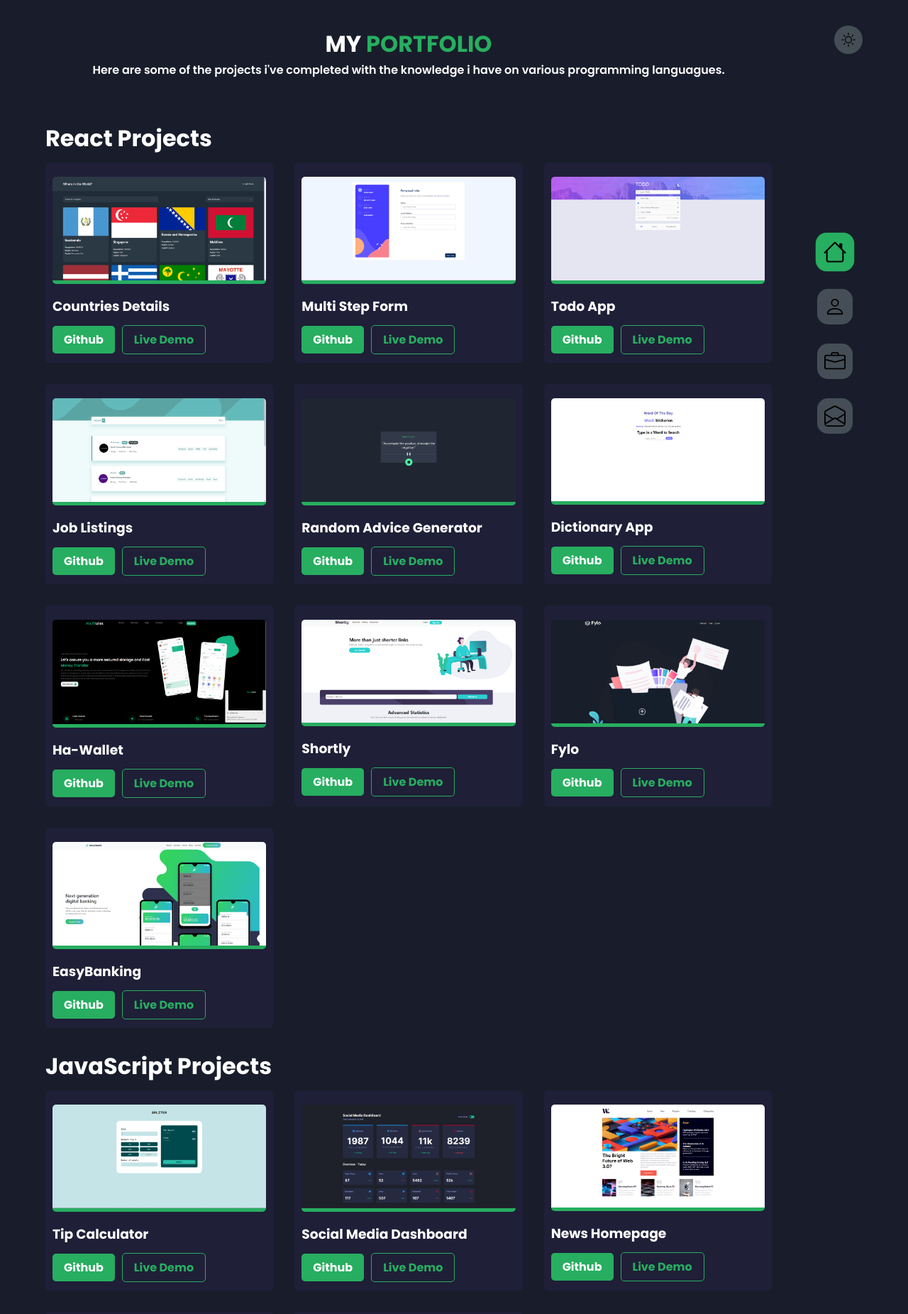
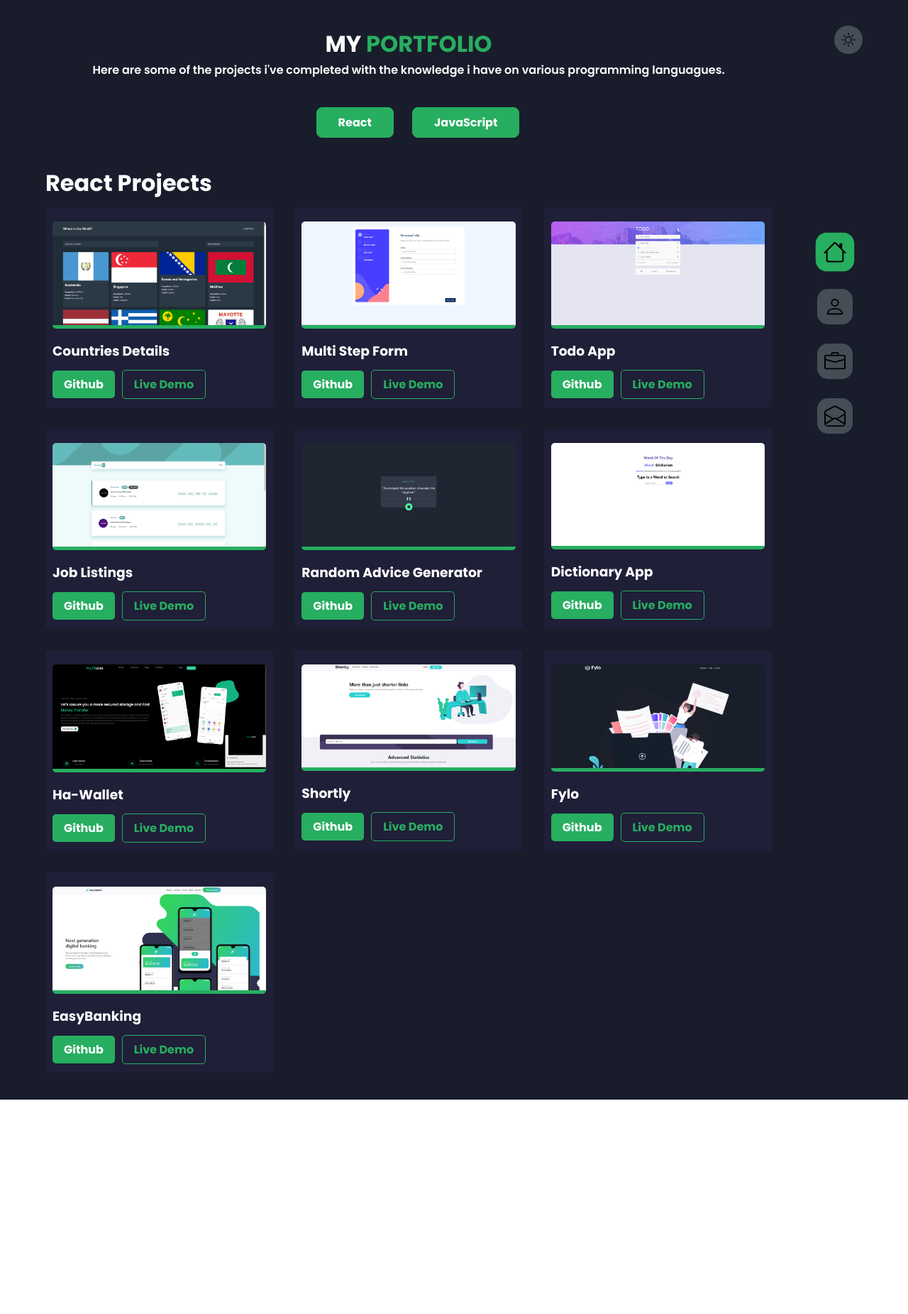
Before and after one commit to ObodoakorDavid/PortfolioMain, a React (Create React App) app: page /portfolio in a window 1280 px wide. Shown: the top 1851 px of the page at 71% size. After the commit the page ends 1549 px from the top, so only its background shows below. Built offline with nearby package versions, Linux system fonts and the light colour scheme.

Commit message:
v3 in progress

```diff
--- a/src/App.js
+++ b/src/App.js
@@ -1,7 +1,7 @@
 /** @format */
 import "./App.css";
 import Main from "./components/Main/Main";
-import { BrowserRouter, Routes, Route } from "react-router-dom";
+import { BrowserRouter as Router, Routes, Route } from "react-router-dom";
 import Navbarr from "./components/Navbar/Navbarr";
 import About from "./components/About/About";
 import Portfolio from "./components/Portfolio/Portfolio";
@@ -11,7 +11,7 @@ import ErrorPage from "./components/ErrorPage/ErrorPage";
 function App() {
   return (
     <div className="App">
-      <BrowserRouter>
+      <Router>
         <Navbarr />
         <Routes>
           <Route path="/" element={<Main />} />
@@ -20,7 +20,7 @@ function App() {
           <Route path="/contactme" element={<Contact />} />
           <Route path="*" element={<ErrorPage />} />
         </Routes>
-      </BrowserRouter>
+      </Router>
     </div>
   );
 }
--- a/src/components/Portfolio/Portfolio.css
+++ b/src/components/Portfolio/Portfolio.css
@@ -85,6 +85,29 @@
   padding-top: 10px;
 }
 
+.options {
+  display: flex;
+  gap: 10%;
+  width: max-content;
+  margin: 10px auto;
+}
+
+.options p {
+  background-color: var(--secondary-color);
+  padding: 8px 30px;
+  border-radius: 8px;
+  font-weight: bold;
+  border:  1px solid var(--secondary-color);
+  cursor: pointer;
+  transition: 0.4s ease-in-out;
+}
+
+.options p:hover {
+  color: var(--secondary-color);
+  background-color: var(--primary-color);
+  border:  1px solid var(--secondary-color);
+}
+
 @media (min-width: 768px) {
   .eachproject {
     text-align: left;
--- a/src/components/Portfolio/Portfolio.jsx
+++ b/src/components/Portfolio/Portfolio.jsx
@@ -1,134 +1,13 @@
 /** @format */
 
-import React from "react";
+import React, { useState } from "react";
 import "./Portfolio.css";
-import { images } from "../../assets/images";
+import Project from "../../utils/Project";
+import { data } from "../../data/data";
 
 const Portfolio = () => {
-  const ReactData = [
-    {
-      id: 1,
-      name: "Countries Details",
-      Github: "https://github.com/ObodoakorDavid/FM-rest-countries-api",
-      LiveDemo: "https://rest-countries-api-main.netlify.app/",
-      img: images.FMRestCountriesApi,
-    },
-    {
-      id: 2,
-      name: "Multi Step Form",
-      Github: "https://github.com/ObodoakorDavid/FM-Multi-Step-Form",
-      LiveDemo: "https://fm-multi-step-form-main-0.netlify.app/",
-      img: images.MultiStepForm,
-    },
-
-    {
-      id: 3,
-      name: "Todo App",
-      Github: "https://github.com/ObodoakorDavid/FM-Todo-App",
-      LiveDemo: "https://fm-todo-app-main.netlify.app/",
-      img: images.FMTodoApp,
-    },
-    {
-      id: 4,
-      name: "Job Listings",
-      Github: "https://github.com/ObodoakorDavid/FM-static-job-listings",
-      LiveDemo: "https://fm-job-listings-0.netlify.app/",
-      img: images.jobListings,
-    },
-    {
-      id: 5,
-      name: "Random Advice Generator",
-      Github: "https://github.com/ObodoakorDavid/FM-Advice-Generator",
-      LiveDemo: "https://fm-random-advice-generator-main.netlify.app/",
-      img: images.FMAdviceGenerator,
-    },
-    {
-      id: 6,
-      name: "Dictionary App",
-      Github: "https://github.com/ObodoakorDavid/Working-Dictionary",
-      LiveDemo: "https://dictionary-website.netlify.app/",
-      img: images.DictionaryApp,
-    },
-    {
-      id: 7,
-      name: "Ha-Wallet",
-      Github: "https://github.com/ObodoakorDavid/BookmarkWebpage",
-      LiveDemo: "https://ha-wallet.netlify.app/",
-      img: images.haWallet,
-    },
-
-    {
-      id: 8,
-      name: "Shortly",
-      Github: "https://github.com/ObodoakorDavid/Shortly",
-      LiveDemo: "https://shortly-webpage.netlify.app/",
-      img: images.Shortly,
-    },
-
-    {
-      id: 9,
-      name: "Fylo",
-      Github: "https://github.com/ObodoakorDavid/Fylo",
-      LiveDemo: "https://fylo-webpage-project.netlify.app/",
-      img: images.Fylo,
-    },
-    {
-      id: 10,
-      name: "EasyBanking",
-      Github: "https://github.com/ObodoakorDavid/TradExpress",
-      LiveDemo: "https://easybanking-webpage.netlify.app/",
-      img: images.EasyBanking,
-    },
-
-
-    // {
-    //   id: 11,
-    //   name: "TradExpress",
-    //   Github: "https://github.com/ObodoakorDavid/TradExpress",
-    //   LiveDemo: "https://tradexpress.netlify.app/",
-    //   img: images.TradeExpress,
-    // },
-  ];
-
-  const JavaScriptData = [
-    {
-      id: 1,
-      name: "Tip Calculator",
-      Github: "https://github.com/ObodoakorDavid/FM-Tip-Calculator-App",
-      LiveDemo: "https://fm-tip-calculator-main.netlify.app/",
-      img: images.FMTipCalculator,
-    },
-    {
-      id: 2,
-      name: "Social Media Dashboard",
-      Github: "https://github.com/ObodoakorDavid/FM-social-media-dashboard",
-      LiveDemo: "https://social-media-dashboard-0.netlify.app/",
-      img: images.socialMediaDashboard,
-    },
-    {
-      id: 3,
-      name: "News Homepage",
-      Github: "https://github.com/ObodoakorDavid/FM-news-homepage",
-      LiveDemo: "https://new-homepage-0.netlify.app/",
-      img: images.newsHomepage,
-    },
-    {
-      id: 4,
-      name: "FAQ Accordion",
-      Github: "https://github.com/ObodoakorDavid/FM-faq-accordion-main",
-      LiveDemo: "https://fm-faq-accordion-main.netlify.app/",
-      img: images.faqAccordion,
-    },
-
-    {
-      id: 5,
-      name: "Interactive Rating Component",
-      Github:
-        "https://github.com/ObodoakorDavid/FM-interactive-rating-component",
-      LiveDemo: "https://fm-interactive-rating-component-0.netlify.app/",
-      img: images.interactiveIMG,
-    },
-  ];
+  const [currentData, setCurrentData] = useState(data.ReactData);
+  const [heading, setHeading] = useState("React");
 
   return (
     <div className="portfolio">
@@ -140,42 +19,45 @@ const Portfolio = () => {
         on various programming languagues.
       </p>
 
+      <div className="options">
+        <p
+          onClick={() => {
+            setCurrentData(data.ReactData);
+            setHeading("React");
+          }}
+        >
+          React
+        </p>
+        <p
+          onClick={() => {
+            setCurrentData(data.JavaScriptData);
+            setHeading("JavaScript");
+          }}
+        >
+          JavaScript
+        </p>
+
+        {/* <p>React/Django</p> */}
+      </div>
+
       <div className="allprojects">
         <div className="allprojects-items">
-          <h1>React Projects </h1>
+          <h1>{heading} Projects</h1>
           <div className="projects">
-            {ReactData.map((datum) => {
-              return (
-                <div className="eachproject" key={datum.id}>
-                  <img src={datum.img} alt="" />
-                  <h3>{datum.name}</h3>
-                  <span className="bg-item">
-                    <a href={datum.Github}>Github</a>
-                    <a href={datum.LiveDemo}>Live Demo</a>
-                  </span>
-                </div>
-              );
+            {currentData.map((datum) => {
+              return <Project key={datum.id} datum={datum} />;
             })}
           </div>
         </div>
 
-        <div className="allprojects-items">
+        {/* <div className="allprojects-items">
           <h1>JavaScript Projects</h1>
           <div className="projects">
-            {JavaScriptData.map((datum) => {
-              return (
-                <div className="eachproject" key={datum.id}>
-                  <img src={datum.img} alt="" />
-                  <h3>{datum.name}</h3>
-                  <div className="bg-item">
-                    <a href={datum.Github}>Github</a>
-                    <a href={datum.LiveDemo}>Live Demo</a>
-                  </div>
-                </div>
-              );
+            {data.JavaScriptData.map((datum) => {
+              return <Project key={datum.id} datum={datum} />;
             })}
           </div>
-        </div>
+        </div> */}
       </div>
     </div>
   );
--- /dev/null
+++ b/src/data/data.js
@@ -0,0 +1,127 @@
+/** @format */
+import { images } from "../assets/images";
+
+const ReactData = [
+  {
+    id: 1,
+    name: "Countries Details",
+    Github: "https://github.com/ObodoakorDavid/FM-rest-countries-api",
+    LiveDemo: "https://rest-countries-api-main.netlify.app/",
+    img: images.FMRestCountriesApi,
+  },
+  {
+    id: 2,
+    name: "Multi Step Form",
+    Github: "https://github.com/ObodoakorDavid/FM-Multi-Step-Form",
+    LiveDemo: "https://fm-multi-step-form-main-0.netlify.app/",
+    img: images.MultiStepForm,
+  },
+
+  {
+    id: 3,
+    name: "Todo App",
+    Github: "https://github.com/ObodoakorDavid/FM-Todo-App",
+    LiveDemo: "https://fm-todo-app-main.netlify.app/",
+    img: images.FMTodoApp,
+  },
+  {
+    id: 4,
+    name: "Job Listings",
+    Github: "https://github.com/ObodoakorDavid/FM-static-job-listings",
+    LiveDemo: "https://fm-job-listings-0.netlify.app/",
+    img: images.jobListings,
+  },
+  {
+    id: 5,
+    name: "Random Advice Generator",
+    Github: "https://github.com/ObodoakorDavid/FM-Advice-Generator",
+    LiveDemo: "https://fm-random-advice-generator-main.netlify.app/",
+    img: images.FMAdviceGenerator,
+  },
+  {
+    id: 6,
+    name: "Dictionary App",
+    Github: "https://github.com/ObodoakorDavid/Working-Dictionary",
+    LiveDemo: "https://dictionary-website.netlify.app/",
+    img: images.DictionaryApp,
+  },
+  {
+    id: 7,
+    name: "Ha-Wallet",
+    Github: "https://github.com/ObodoakorDavid/BookmarkWebpage",
+    LiveDemo: "https://ha-wallet.netlify.app/",
+    img: images.haWallet,
+  },
+
+  {
+    id: 8,
+    name: "Shortly",
+    Github: "https://github.com/ObodoakorDavid/Shortly",
+    LiveDemo: "https://shortly-webpage.netlify.app/",
+    img: images.Shortly,
+  },
+
+  {
+    id: 9,
+    name: "Fylo",
+    Github: "https://github.com/ObodoakorDavid/Fylo",
+    LiveDemo: "https://fylo-webpage-project.netlify.app/",
+    img: images.Fylo,
+  },
+  {
+    id: 10,
+    name: "EasyBanking",
+    Github: "https://github.com/ObodoakorDavid/TradExpress",
+    LiveDemo: "https://easybanking-webpage.netlify.app/",
+    img: images.EasyBanking,
+  },
+
+  // {
+  //   id: 11,
+  //   name: "TradExpress",
+  //   Github: "https://github.com/ObodoakorDavid/TradExpress",
+  //   LiveDemo: "https://tradexpress.netlify.app/",
+  //   img: images.TradeExpress,
+  // },
+];
+
+const JavaScriptData = [
+  {
+    id: 1,
+    name: "Tip Calculator",
+    Github: "https://github.com/ObodoakorDavid/FM-Tip-Calculator-App",
+    LiveDemo: "https://fm-tip-calculator-main.netlify.app/",
+    img: images.FMTipCalculator,
+  },
+  {
+    id: 2,
+    name: "Social Media Dashboard",
+    Github: "https://github.com/ObodoakorDavid/FM-social-media-dashboard",
+    LiveDemo: "https://social-media-dashboard-0.netlify.app/",
+    img: images.socialMediaDashboard,
+  },
+  {
+    id: 3,
+    name: "News Homepage",
+    Github: "https://github.com/ObodoakorDavid/FM-news-homepage",
+    LiveDemo: "https://new-homepage-0.netlify.app/",
+    img: images.newsHomepage,
+  },
+  {
+    id: 4,
+    name: "FAQ Accordion",
+    Github: "https://github.com/ObodoakorDavid/FM-faq-accordion-main",
+    LiveDemo: "https://fm-faq-accordion-main.netlify.app/",
+    img: images.faqAccordion,
+  },
+
+  {
+    id: 5,
+    name: "Interactive Rating Component",
+    Github: "https://github.com/ObodoakorDavid/FM-interactive-rating-component",
+    LiveDemo: "https://fm-interactive-rating-component-0.netlify.app/",
+    img: images.interactiveIMG,
+  },
+];
+
+export const data = { ReactData, JavaScriptData };
--- a/src/index.css
+++ b/src/index.css
@@ -30,7 +30,7 @@
 
 body {
   margin: 0;
-  font-family: 'Poppins', sans-serif;
+  font-family: 'Poppins', sans-serif !important;
   -webkit-font-smoothing: antialiased;
   -moz-osx-font-smoothing: grayscale;
 }
--- /dev/null
+++ b/src/utils/Project.jsx
@@ -0,0 +1,19 @@
+/** @format */
+
+import React from "react";
+
+const Project = ({ datum }) => {
+  const { img, name, Github, LiveDemo } = datum;
+  return (
+    <div className="eachproject">
+      <img src={img} alt="" />
+      <h3>{name}</h3>
+      <span className="bg-item">
+        <a href={Github}>Github</a>
+        <a href={LiveDemo}>Live Demo</a>
+      </span>
+    </div>
+  );
+};
+
+export default Project;
```
Also changed, not shown: src/components/Contact/Contact.jsx (+4 -4 lines), 1 other file (tests, documents, lock files or other folders).
